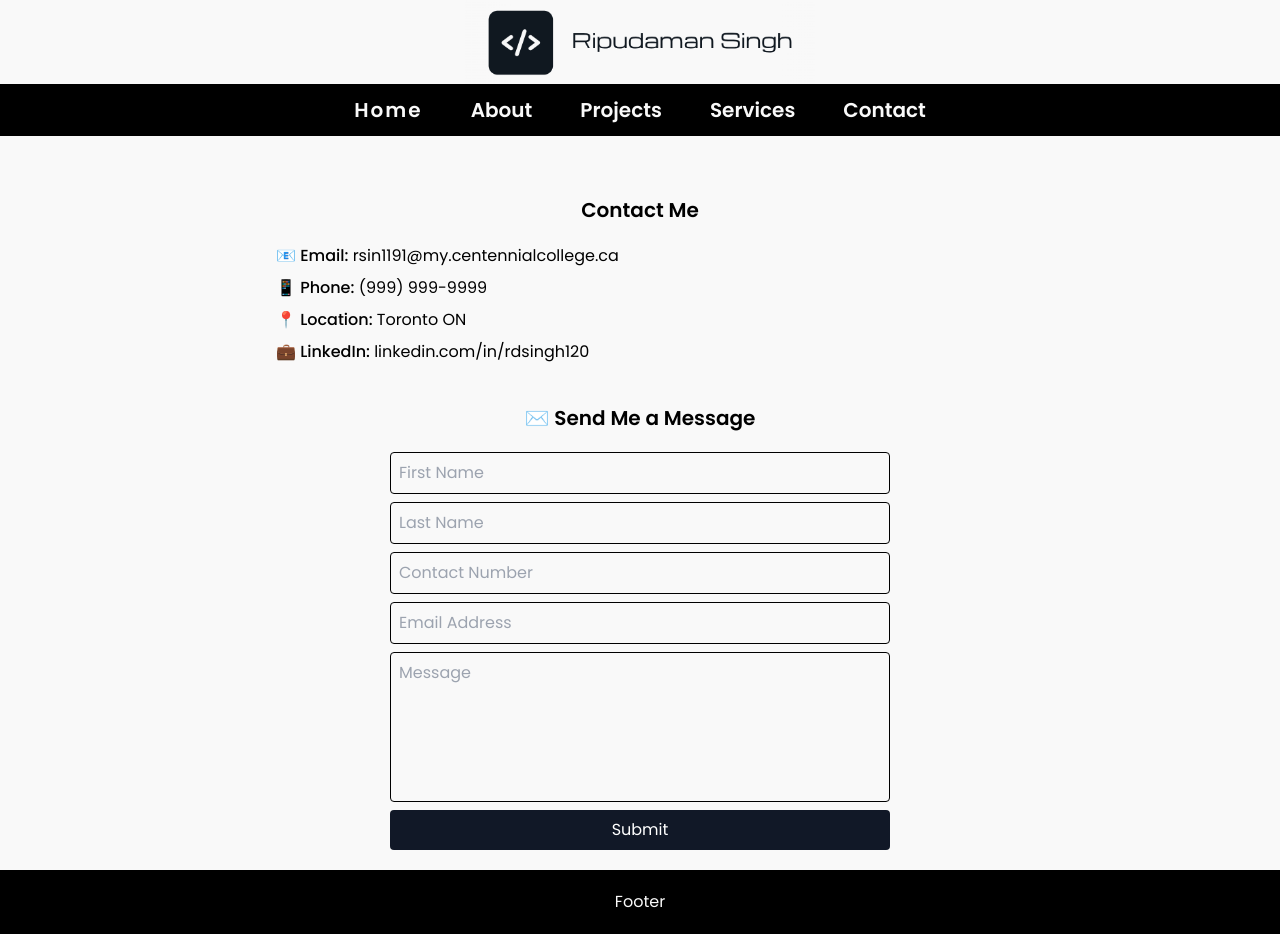
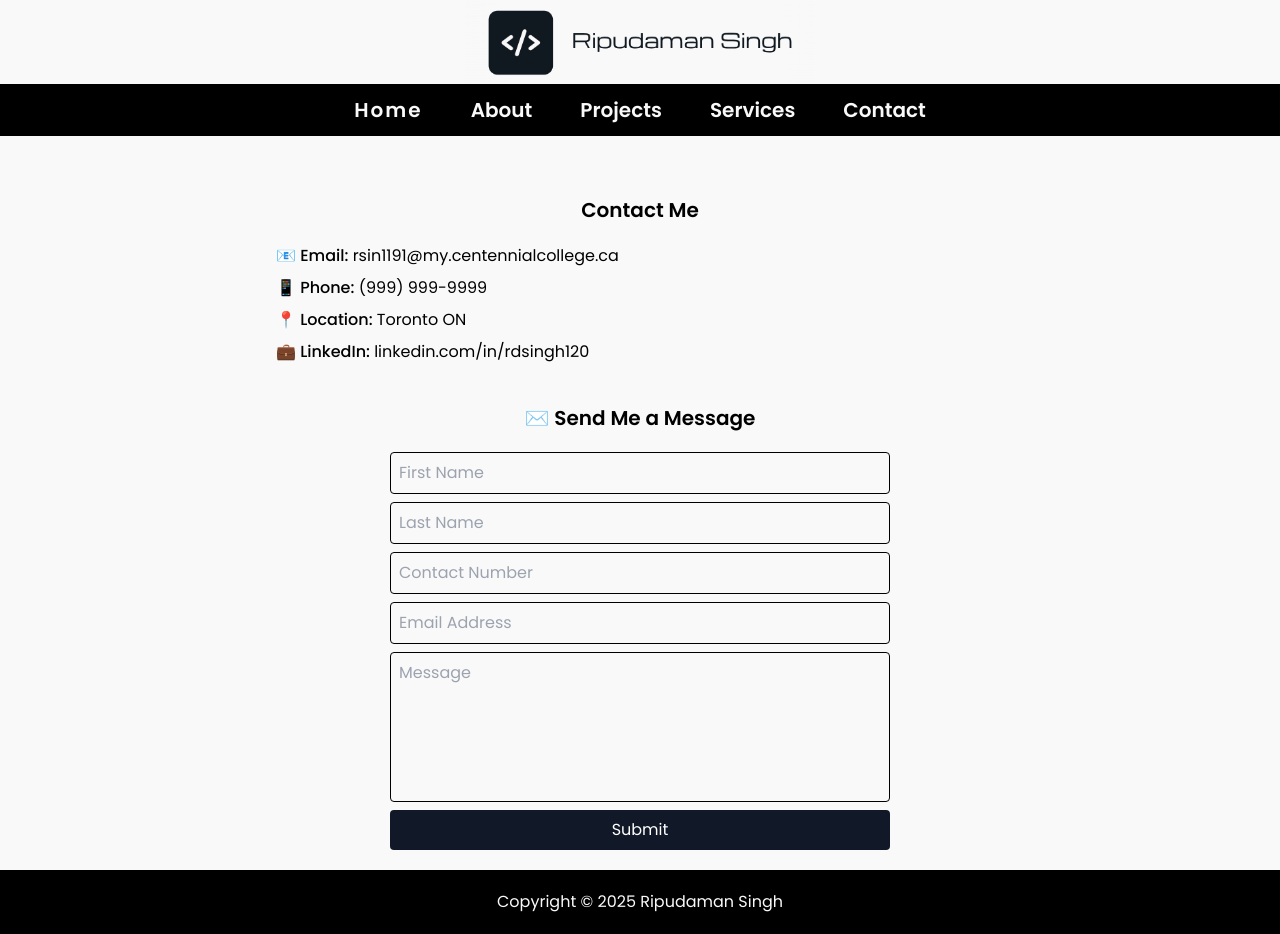
Before and after one commit to rdsingh120/assignment1-portfolio, a React (Vite) app: page /contact in a window 1280 px wide. Built offline with nearby package versions, Linux system fonts and the light colour scheme.

Commit message:
footer updated

```diff
--- a/src/components/Footer.jsx
+++ b/src/components/Footer.jsx
@@ -1,4 +1,8 @@
 const Footer = () => {
-  return <div className="bg-black p-5 text-[#f9f9f9] text-center">Footer</div>
+  return (
+    <div className="bg-black p-5 text-[#f9f9f9] text-center">
+      Copyright © 2025 Ripudaman Singh
+    </div>
+  )
 }
 export default Footer
```
